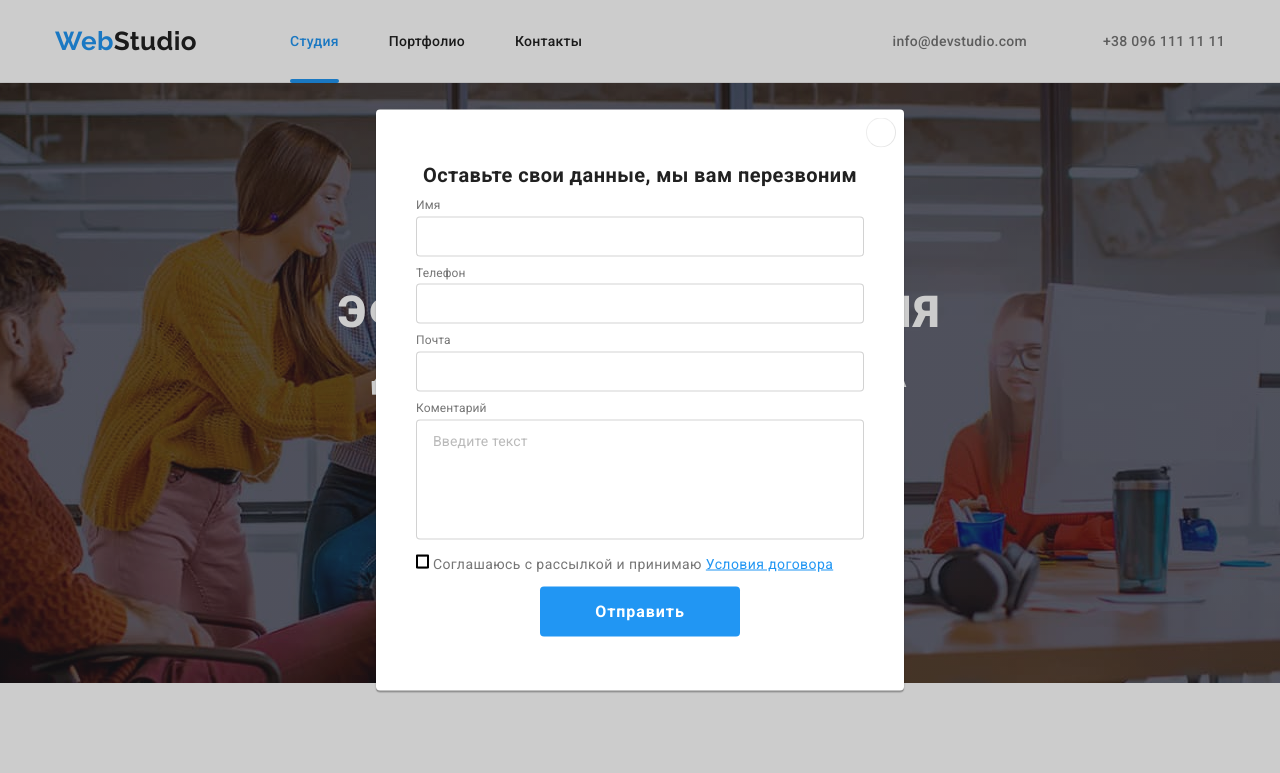
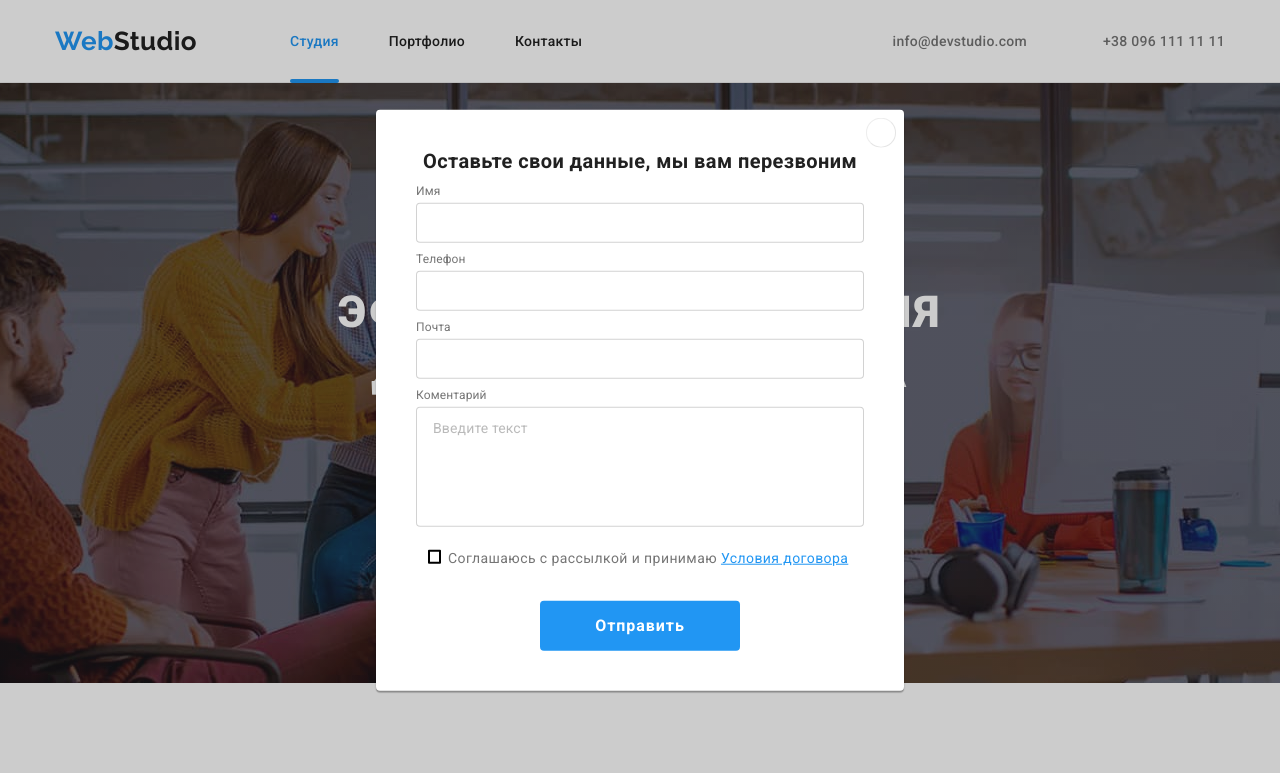
Before and after one commit to alpnch/goit-markup-hw-06, a plain HTML site: page index.html in a window 1280 px wide. Both pictures are taken after a click on the button "Заказать услугу". Shown: the top 773 px of the page. Drawn offline with nearby package versions, Linux system fonts and the light colour scheme.

Commit message:
fix.modal

```diff
--- a/css/style.css
+++ b/css/style.css
@@ -642,8 +642,7 @@ footer {
   height: 100%;
   background: rgba(0, 0, 0, 0.2);
   position: fixed;
-  opacity: 1;
-  transition: opacity 250ms cubic-bezier(0.4, 0, 0.2, 1);
+  transition: 250ms cubic-bezier(0.4, 0, 0.2, 1);
 }
 
 .is-hidden {
@@ -653,13 +652,12 @@ footer {
 }
 
 .is-hidden .modal {
-  transform: translateY(200%) scale(2);
+  transform: translate(-50%, -50%) scale(1.5);
 }
 
 .modal {
-  position: absolute;
+  position: relative;
   width: 528px;
-  height: 581px;
   background: #ffffff;
   border-radius: 4px;
   top: 50%;
@@ -668,10 +666,6 @@ footer {
     0px 2px 1px rgba(0, 0, 0, 0.2);
   transform: translate(-50%, -50%) scale(1);
   transition: transform 250ms cubic-bezier(0.4, 0, 0.2, 1);
-  display: flex;
-  flex-wrap: wrap;
-  align-items: center;
-  justify-content: center;
   padding: 40px;
 }
 
@@ -686,10 +680,10 @@ footer {
   margin: 0;
   top: 8px;
   right: 8px;
+  cursor: pointer;
   display: flex;
+  justify-content: center;
   align-items: center;
-  justify-content: center;
-  cursor: pointer;
 }
 
 .close-modal:hover .close-icon {
@@ -761,10 +755,7 @@ footer {
 }
 
 .form {
-  display: flex;
-  flex-wrap: wrap;
-  align-items: center;
-  justify-content: center;
+  width: 100%;
 }
 
 .label-title {
@@ -779,9 +770,8 @@ footer {
 .form-label {
   display: block;
   flex-wrap: wrap;
-  width: 448px;
+  width: 100%;
   position: relative;
-  vertical-align: middle;
 }
 
 .icon-form {
@@ -791,8 +781,16 @@ footer {
   transition: fill 250ms cubic-bezier(0.4, 0, 0.2, 1);
 }
 
-.form-label:not(last-child) {
+.form-label:nth-child(-n + 4) {
   margin-bottom: 10px;
+}
+
+.form-label:nth-child(5) {
+  margin-bottom: 20px;
+}
+
+.form-label:nth-child(6) {
+  margin-bottom: 30px;
 }
 
 .form-input {
@@ -806,6 +804,7 @@ footer {
 }
 
 .comment {
+  display: block;
   height: 120px;
   width: 100%;
   border: 1px solid rgba(33, 33, 33, 0.2);
@@ -827,6 +826,7 @@ footer {
   letter-spacing: 0.03em;
   color: #757575;
   margin-bottom: 30px;
+  margin-left: 32px;
 }
 
 .form-button {
@@ -842,16 +842,9 @@ footer {
   padding: 4px 55px;
   min-width: 200px;
   height: 50px;
-}
-
-.form-label:focus-within .form-input {
-  outline: none;
-  border: 1px solid var(--third-color);
-}
-
-.form-label:focus-within .icon-form {
-  outline: none;
-  fill: var(--third-color);
+  text-align: center;
+  display: block;
+  margin: 0 auto;
 }
 
 .documet-link {
@@ -866,18 +859,21 @@ footer {
   position: absolute;
   border: 2px solid #000;
   fill: #fff;
-  top: 2px;
-  left: 0;
+  top: 3px;
+  left: 12px;
   border-radius: 1px;
   transition: border-color 250ms cubic-bezier(0.4, 0, 0.2, 1);
 }
 
-.flag:checked {
-  border: none;
+.flag {
+  -webkit-appearance: none;
+  -moz-appearance: none;
+  position: absolute;
 }
 
 .flag:checked ~ .icon-check {
   border: none;
+  background-color: var(--third-color);
 }
 
 .flag:focus ~ .icon-check {
@@ -894,7 +890,7 @@ footer {
 }
 
 .footer-social-form {
-  padding-left: 93px;
+  margin-left: 93px;
 }
 
 .footer-form {
--- a/index.html
+++ b/index.html
@@ -417,7 +417,7 @@
     </main>
     <footer class="">
         <!--Section contacts-->
-        <section class="container container-footer">
+        <div class="container container-footer">
             <div class="">
                 <a  class="logo-footer"
                     href="./index.html">Web<span class="white-team">Studio</span></a>
@@ -486,7 +486,7 @@
                     </button>
                 </form>
             </div>
-        </section>
+        </div>
     </footer>
     <script src="./js/modal.js"></script>
 </body>
```
Also changed, not shown: portfolio.html (+2 -2 lines).
